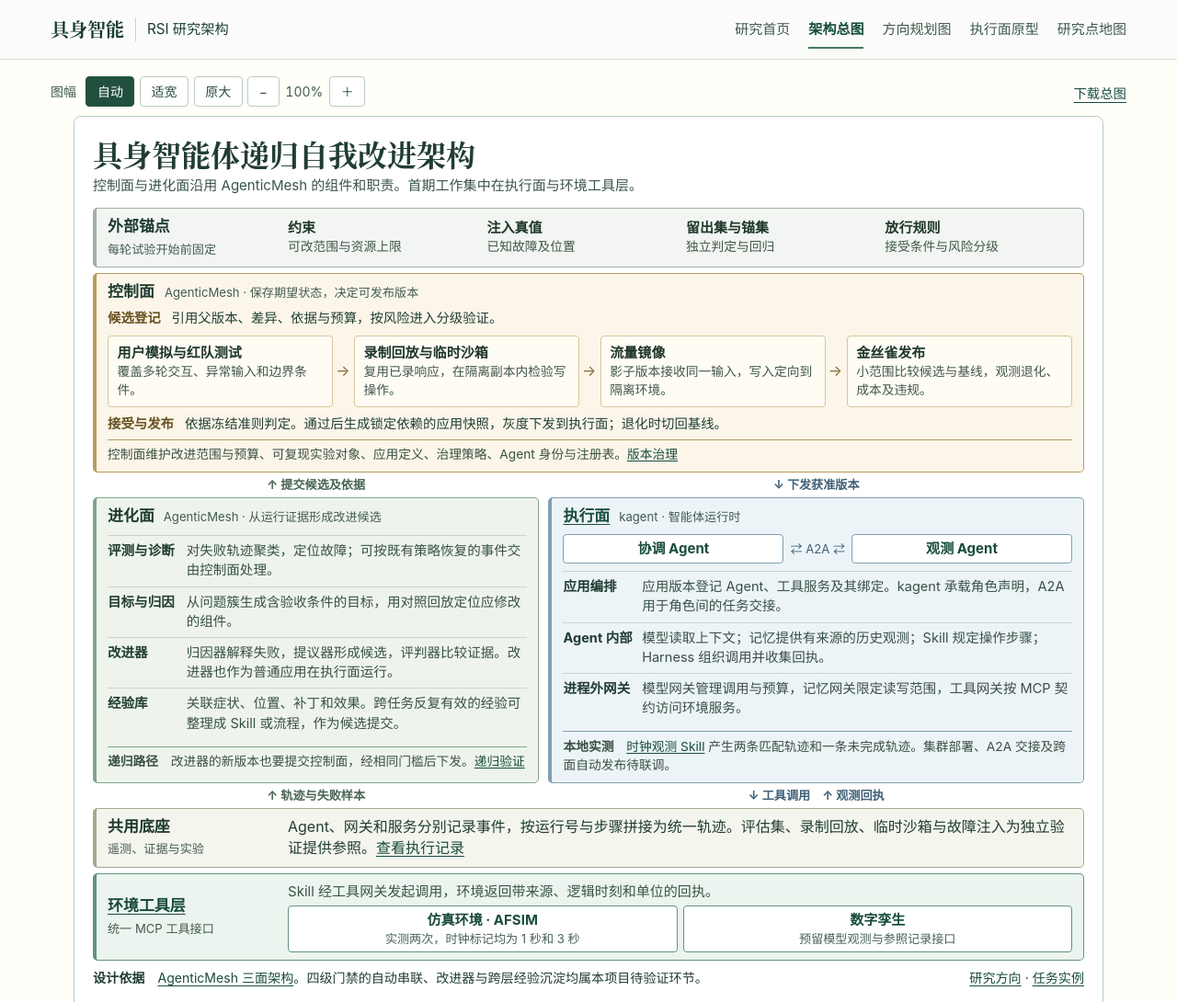
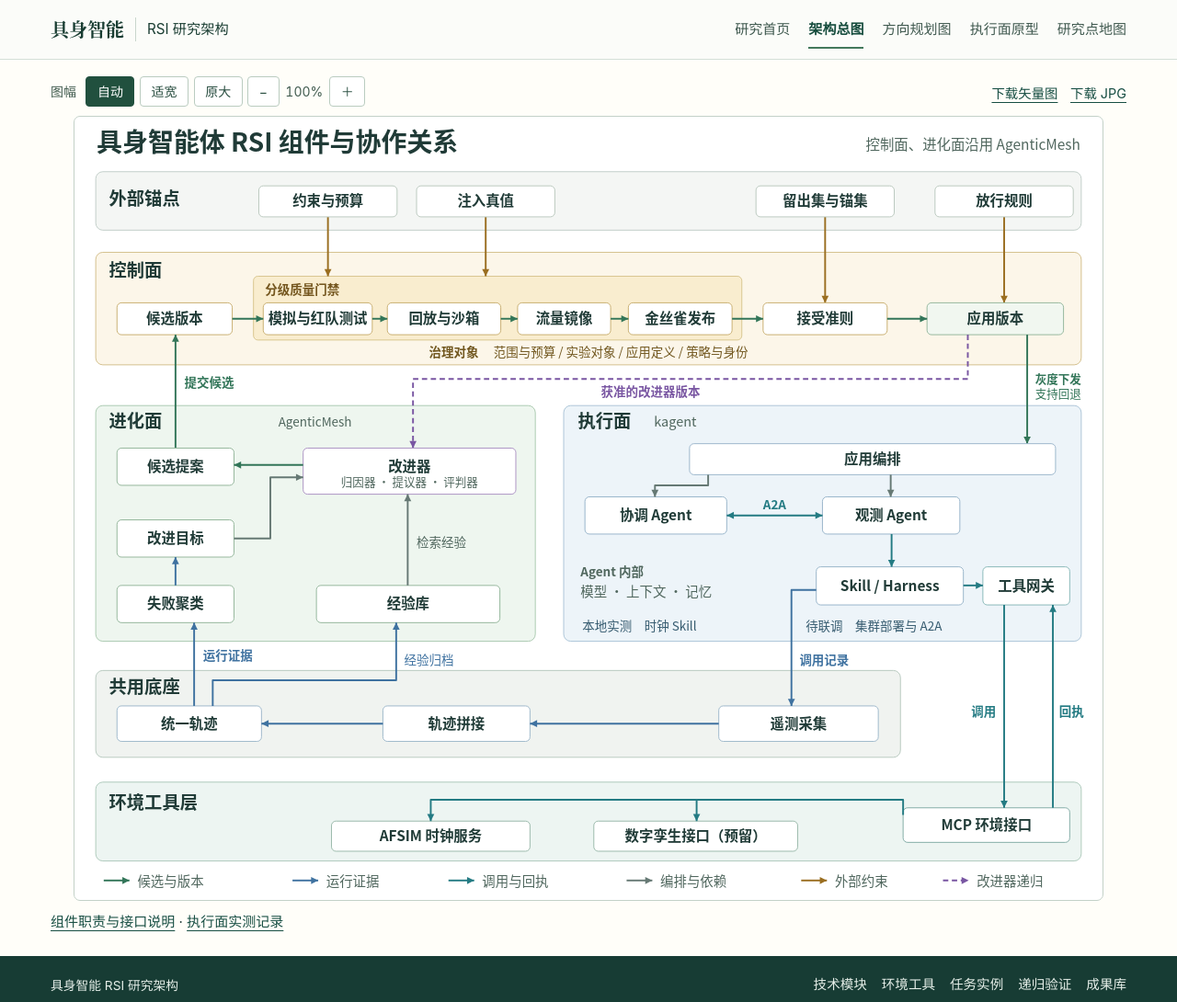
Before and after one commit to Admire-ljb/embodied-rsi-atlas, a plain HTML site: page architecture.html in a window 1280 px wide. Shown: the top 1090 px of the page at 92% size. Drawn offline with Linux system fonts and the light colour scheme.

Commit message:
Redraw the RSI overview around component interactions and evidence flow

```diff
--- a/architecture.html
+++ b/architecture.html
@@ -6,43 +6,34 @@
 <link rel="stylesheet" href="./guide.css?v=overview-2">
 <script src="./framework.js?v=overview-2" defer></script>
 <script src="./diagram-view.js" defer></script>
+<style>
+  .relation-poster { position: relative; margin: 0; border: 1px solid #c3d1c8; border-radius: 7px; background: white; }
+  .relation-poster object, .relation-poster img { display: block; width: 100%; aspect-ratio: 1160/884; height: auto; }
+  .relation-poster .fragment { position: absolute; width: 1px; height: 1px; pointer-events: none; }
+  .figure-name { position: absolute; width: 1px; height: 1px; overflow: hidden; clip-path: inset(50%); margin: 0; }
+  .map-downloads { display: flex; gap: .85rem; }
+  .map-notes { margin-top: .6rem; font-size: .94rem; }
+</style>
 </head>
 <body id="top" data-page="architecture"><a class="skip" href="#content">跳到正文</a>
 <header class="site-guide"><div class="guide-wrap guide-bar"><a class="guide-brand" href="./index.html"><b>具身智能</b><span>RSI 研究架构</span></a><nav class="guide-nav" aria-label="主导航"><a href="./index.html">研究首页</a><a href="./architecture.html" aria-current="page">架构总图</a><a href="./directions.html">方向规划图</a><a href="./execution.html">执行面原型</a><a href="./topics.html">研究点地图</a></nav></div></header>
 <main id="content">
 <section class="diagram-page" id="architecture"><div class="diagram-view">
-<a class="export-poster" download href="./rsi-architecture-v1.6.jpg">下载总图</a>
+<div class="export-poster map-downloads"><a download href="./rsi-architecture-v1.7.svg">下载矢量图</a><a download href="./rsi-architecture-v1.7.jpg">下载 JPG</a></div>
 <div class="diagram-tools" role="group" aria-label="架构总图缩放" hidden>
   <span class="zoom-label">图幅</span><button type="button" data-zoom="auto" aria-pressed="true">自动</button><button type="button" data-zoom="fit" aria-pressed="false">适宽</button><button type="button" data-zoom="original" aria-pressed="false">原大</button>
   <button type="button" data-zoom="smaller" aria-label="缩小图幅">−</button><span class="zoom-amount" aria-live="polite"></span><button type="button" data-zoom="larger" aria-label="放大图幅">＋</button><span class="pan-hint" hidden>可横向滚动查看</span>
 </div>
-<div class="diagram-scroll" tabindex="0" role="region" aria-label="架构总图图面"><div class="diagram-stage"><div class="diagram-sheet"><figure class="overview-poster" id="framework" aria-labelledby="poster-title">
-<figcaption class="poster-heading"><div><h1 id="poster-title">具身智能体递归自我改进架构</h1><p>控制面与进化面沿用 AgenticMesh 的组件和职责。首期工作集中在执行面与环境工具层。</p></div></figcaption>
-<div class="poster-band frozen"><div class="poster-label"><h2>外部锚点</h2><small>每轮试验开始前固定</small></div><div class="anchor-terms"><span><b>约束</b>可改范围与资源上限</span><span><b>注入真值</b>已知故障及位置</span><span><b>留出集与锚集</b>独立判定与回归</span><span><b>放行规则</b>接受条件与风险分级</span></div></div>
-<section class="poster-band decision wide-band" id="control"><div class="poster-label"><h2>控制面</h2><small>AgenticMesh · 保存期望状态，决定可发布版本</small></div>
-<div class="gate-ends"><b>候选登记</b><span>引用父版本、差异、依据与预算，按风险进入分级验证。</span></div>
-<ol class="gates"><li><b>用户模拟与红队测试</b><span>覆盖多轮交互、异常输入和边界条件。</span></li><li><b>录制回放与临时沙箱</b><span>复用已录响应，在隔离副本内检验写操作。</span></li><li><b>流量镜像</b><span>影子版本接收同一输入，写入定向到隔离环境。</span></li><li><b>金丝雀发布</b><span>小范围比较候选与基线，观测退化、成本及违规。</span></li></ol>
-<div class="gate-ends"><b>接受与发布</b><span>依据冻结准则判定。通过后生成锁定依赖的应用快照，灰度下发到执行面；退化时切回基线。</span></div>
-<p class="plane-foot">控制面维护改进范围与预算、可复现实验对象、应用定义、治理策略、Agent 身份与注册表。<a href="./modules.html#work-release">版本治理</a></p></section>
-<div class="direction-lines"><span>↑ 提交候选及依据</span><span>↓ 下发获准版本</span></div>
-<div class="poster-pair"><section class="poster-plane evolve" id="evolution"><div class="poster-label"><h2>进化面</h2><small>AgenticMesh · 从运行证据形成改进候选</small></div>
-<dl class="plane-spec"><div><dt>评测与诊断</dt><dd>对失败轨迹聚类，定位故障；可按既有策略恢复的事件交由控制面处理。</dd></div>
-<div><dt>目标与归因</dt><dd>从问题簇生成含验收条件的目标，用对照回放定位应修改的组件。</dd></div>
-<div><dt>改进器</dt><dd>归因器解释失败，提议器形成候选，评判器比较证据。改进器也作为普通应用在执行面运行。</dd></div>
-<div><dt>经验库</dt><dd>关联症状、位置、补丁和效果。跨任务反复有效的经验可整理成 Skill 或流程，作为候选提交。</dd></div></dl>
-<p class="plane-foot"><b>递归路径</b>　改进器的新版本也要提交控制面，经相同门槛后下发。<a href="./recursion.html">递归验证</a></p></section>
-<section class="poster-plane run" id="execution"><div class="poster-label"><h2><a href="./execution.html">执行面</a></h2><small>kagent · 智能体运行时</small></div>
-<div class="role-flow"><a href="./modules.html#work-runtime">协调 Agent</a><span>⇄ A2A ⇄</span><a href="./execution.html">观测 Agent</a></div>
-<dl class="plane-spec"><div><dt>应用编排</dt><dd>应用版本登记 Agent、工具服务及其绑定。kagent 承载角色声明，A2A 用于角色间的任务交接。</dd></div>
-<div><dt>Agent 内部</dt><dd>模型读取上下文；记忆提供有来源的历史观测；Skill 规定操作步骤；Harness 组织调用并收集回执。</dd></div>
-<div><dt>进程外网关</dt><dd>模型网关管理调用与预算，记忆网关限定读写范围，工具网关按 MCP 契约访问环境服务。</dd></div></dl>
-<p class="plane-foot"><b>本地实测</b>　<a href="./execution.html">时钟观测 Skill</a> 产生两条匹配轨迹和一条未完成轨迹。集群部署、A2A 交接及跨面自动发布待联调。</p></section></div>
-<div class="direction-lines"><span>↑ 轨迹与失败样本</span><span>↓ 工具调用　↑ 观测回执</span></div>
-<div class="poster-band evidence"><div class="poster-label"><h2>共用底座</h2><small>遥测、证据与实验</small></div><div>Agent、网关和服务分别记录事件，按运行号与步骤拼接为统一轨迹。评估集、录制回放、临时沙箱与故障注入为独立验证提供参照。<a href="./execution.html#execution-prototype">查看执行记录</a></div></div>
-<div class="poster-band environment" id="environment-tools"><div class="poster-label"><h2><a href="./environment.html">环境工具层</a></h2><small>统一 MCP 工具接口</small></div><div class="env-content"><p>Skill 经工具网关发起调用，环境返回带来源、逻辑时刻和单位的回执。</p><div class="poster-nodes"><a href="./environment.html#tool-contract"><strong>仿真环境 · AFSIM</strong><span>实测两次，时钟标记均为 1 秒和 3 秒</span></a><a href="./environment.html#digital-twin"><strong>数字孪生</strong><span>预留模型观测与参照记录接口</span></a></div></div></div>
-<div class="poster-use"><span><b>设计依据</b>　<a href="http://admire.buaanlsde.cn/rsi/three-planes.html">AgenticMesh 三面架构</a>。四级门禁的自动串联、改进器与跨层经验沉淀均属本项目待验证环节。</span><span><a href="./directions.html">研究方向</a> · <a href="./cases.html">任务实例</a></span></div>
-</figure></div></div></div>
-</div></section>
+<div class="diagram-scroll" tabindex="0" role="region" aria-label="架构总图图面"><div class="diagram-stage"><div class="diagram-sheet"><figure class="relation-poster" id="framework" aria-labelledby="poster-title">
+<figcaption class="figure-name"><h1 id="poster-title">具身智能体 RSI 组件与协作关系</h1></figcaption>
+<span class="fragment" id="control" style="left:2%;top:17%"></span>
+<span class="fragment" id="evolution" style="left:2%;top:36.8%"></span>
+<span class="fragment" id="execution" style="left:47.6%;top:36.8%"></span>
+<span class="fragment" id="environment-tools" style="left:2%;top:85%"></span>
+<object data="./rsi-architecture-v1.7.svg" type="image/svg+xml" width="1160" height="884" aria-label="架构组件与协作关系。点击组件可查看技术说明。">
+<img src="./rsi-architecture-v1.7.jpg" width="1160" height="884" alt="进化面提交候选，控制面验证并下发版本。执行面经 MCP 调用环境，遥测记录拼接为轨迹后回到进化面。">
+</object></figure></div></div></div>
+</div><p class="map-notes"><a href="./modules.html">组件职责与接口说明</a> · <a href="./execution.html">执行面实测记录</a></p></section>
 </main>
 <footer class="site-foot"><div class="guide-wrap"><span>具身智能 RSI 研究架构</span><nav aria-label="技术资料"><a href="./modules.html">技术模块</a><a href="./environment.html">环境工具</a><a href="./cases.html">任务实例</a><a href="./recursion.html">递归验证</a><a href="./assets.html">成果库</a></nav></div></footer>
 </body></html>
```
Also changed, not shown: assets.html (+1 -0 lines), research-assets.json (+11 -0 lines), rsi-architecture-v1.7.jpg (added), rsi-architecture-v1.7.svg (added).
